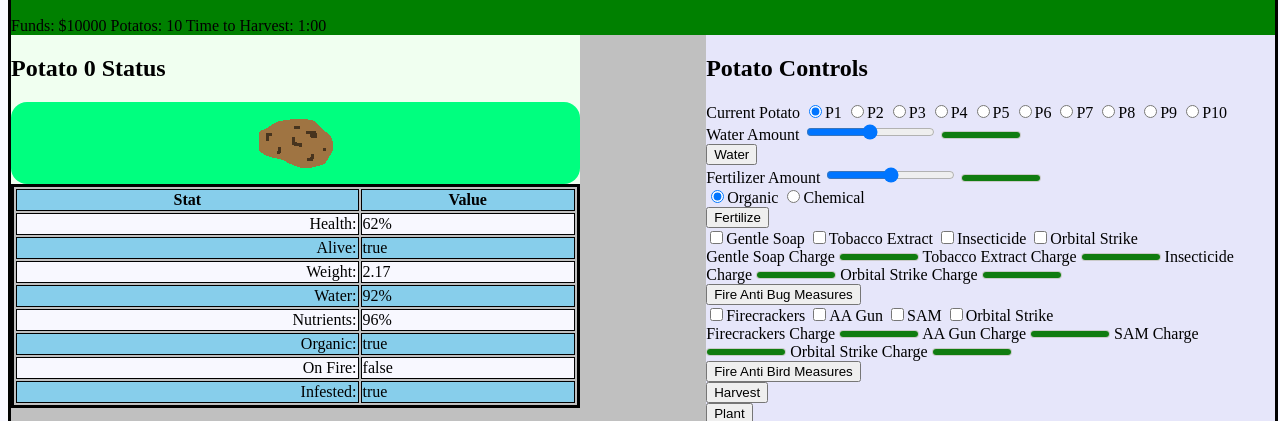
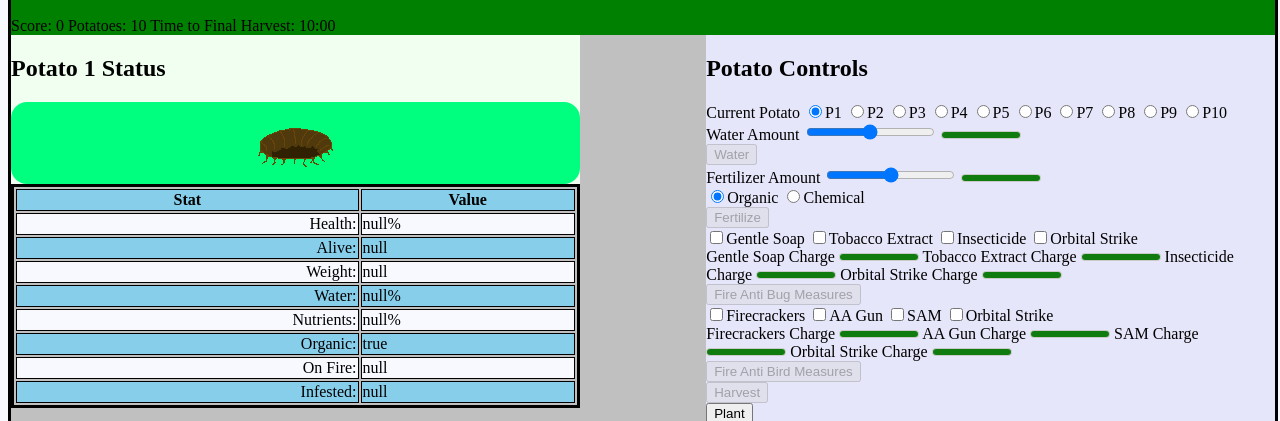
Before and after one commit to monknomo/POTATO_MANAGEMENT_SYSTEM, a plain HTML site: page index.html in a window 1280 px wide. Both pictures are taken after a click on the button "Harvest". Shown: the part 61-482 px from the top of the page. Drawn offline with nearby package versions, Linux system fonts and the light colour scheme.

Commit message:
more potato pics and buttons working

```diff
--- a/index.html
+++ b/index.html
@@ -158,16 +158,28 @@
             var samChargeRate = .5;
 
             var currentPotatoIndex = 0;
-
+            var harvestedPotatoes = [];
             function bugAttack(potato){
                 //var potato = potatoes[index];
                 potato.infested = true;
 
             }
+
+            function updateScoreboard(){
+                var numPotatoes = harvestedPotatoes.length;
+                potatoes.forEach(function(p){
+                    if(p){
+                        numPotatoes += 1;
+                    }
+                });
+                $("#scoreboard").html("Score: " + score + " Potatoes: " + numPotatoes + " Time to Harvest: ");
+            }
+
             function updateControlsForPotato(){
-                $("#potatoStatusTitle").html("Potato " + currentPotatoIndex + " Status");
+                $("#potatoStatusTitle").html("Potato " + (currentPotatoIndex+1) + " Status");
                 var potato = potatoes[currentPotatoIndex];
                 if(potato){
+                    $("#potatoCam").html("<img src='potato.png'></img>");
                     if(waterCharge <= 0){
                        $("#waterButton").prop("disabled",true);
                     }else{
@@ -191,7 +203,10 @@
                     }else{
                         $("#birdButton").prop("disabled",false);
                     }
+                    $("#harvestButton").prop("disabled",false);
+                    $("#plantButton").prop("disabled",true);
                 }else{
+                    $("#potatoCam").html("<img src='nopotato.png'></img>");
                     //disable water button
                     $("#waterButton").prop("disabled",true);
                     //disable fertilize button
@@ -202,6 +217,7 @@
                     $("#birdButton").prop("disabled",true);
                     //disable harvest button
                     $("#harvestButton").prop("disabled",true);
+                    $("#plantButton").prop("disabled",false);
                 }
             }
             $("document").ready(function(){
@@ -293,6 +309,8 @@
                 $("#harvestButton").click(function(){
                     var potato = potatoes[currentPotatoIndex];
                     score += Math.floor(potato.weight*(potato.health/100));
+                    harvestedPotatoes.push(potato);
+                    potatoes[currentPotatoIndex] = null;
                 });
                 //plant button handler
                 $("#plantButton").click(function(){
@@ -359,7 +377,9 @@
                         }
                     });
                     //update potato status
-                    var displayPotato = potatoes[currentPotatoIndex].getPresentationJSON();
+                    var currentPotato = potatoes[currentPotatoIndex];
+                    if(currentPotato){
+                       var displayPotato = currentPotato.getPresentationJSON();
                     $("#potatoHealth").html(displayPotato.health + "%");
                     $("#potatoWater").html(displayPotato.water+ "%");
                     $("#potatoNutrients").html(displayPotato.nutrients + "%");
@@ -367,6 +387,15 @@
                     $("#potatoAlive").html(displayPotato.alive.toString());
                     $("#potatoOnFire").html(displayPotato.onFire.toString());
                     $("#potatoInfested").html(displayPotato.infested.toString());
+                    }else{
+                        $("#potatoHealth").html("null%");
+                    $("#potatoWater").html("null%");
+                    $("#potatoNutrients").html("null%");
+                    $("#potatoWeight").html("null");
+                    $("#potatoAlive").html("null");
+                    $("#potatoOnFire").html("null");
+                    $("#potatoInfested").html("null");
+                    }
                     //update potato controls
                     $("#waterMeter").val(waterCharge);
                     $("#fertMeter").val(fertCharge);
@@ -398,7 +427,7 @@
             <header class="top">
                 <h1>Potato Management System V1.0.0</h1>
                 <div id="scoreboard">
-                    Funds: $10000 Potatos: 10 Time to Harvest: 1:00
+                    Score: 0 Potatoes: 10 Time to Final Harvest: 10:00
                 </div>
             </header>
             <div class='left'>
@@ -521,10 +550,10 @@
                         <button id="birdButton">Fire Anti Bird Measures</button>
                     </span>
                     <span class="fullRow">
-                        <button>Harvest</button>
+                        <button id="harvestButton">Harvest</button>
                     </span>
                     <span class="fullRow">
-                        <button>Plant</button>
+                        <button id="plantButton">Plant</button>
                     </span>
                 </div>
             </div>
```
Also changed, not shown: deadpotato.png (added), flamingpotato.png (added), nopotato.png (added).
